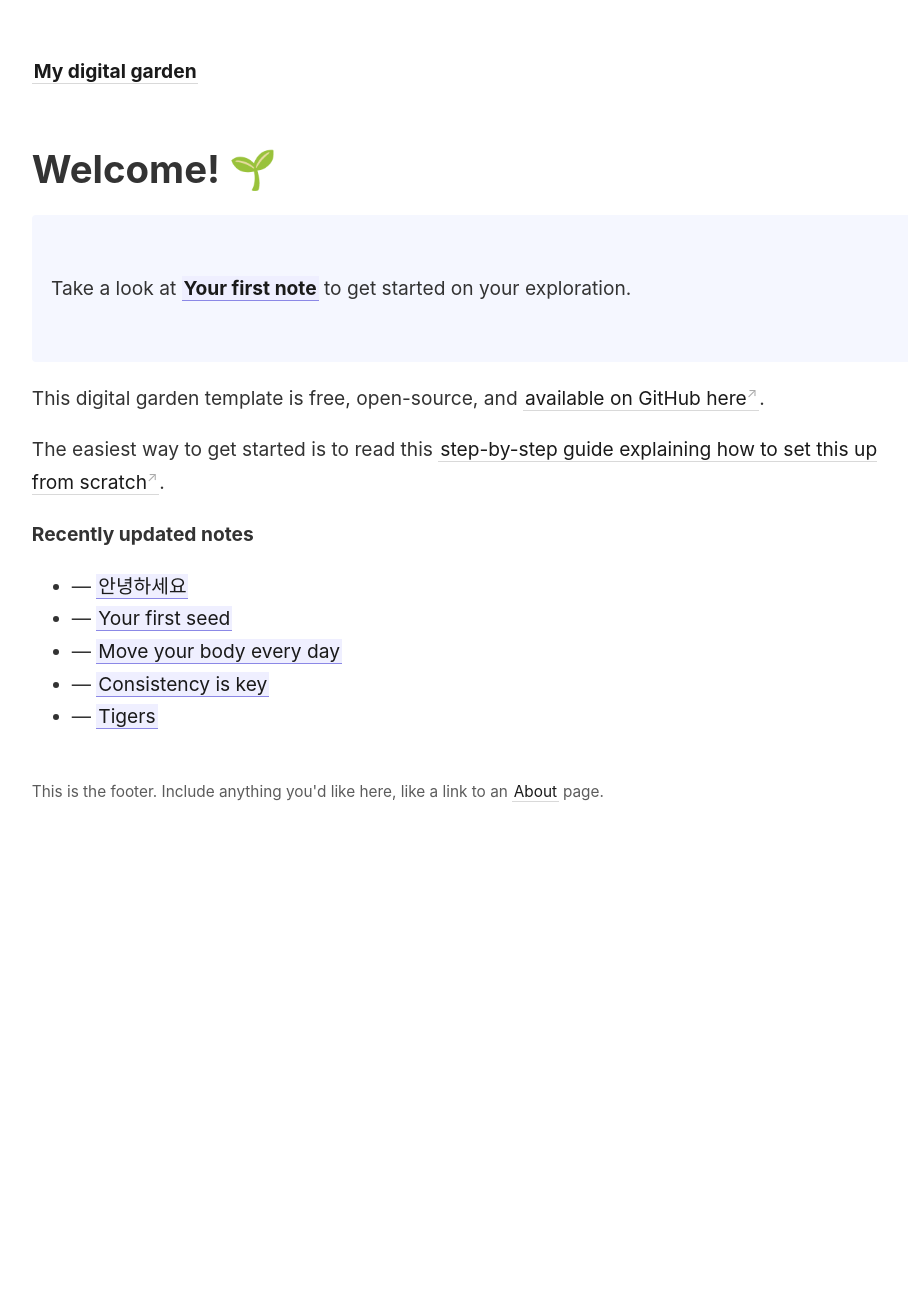
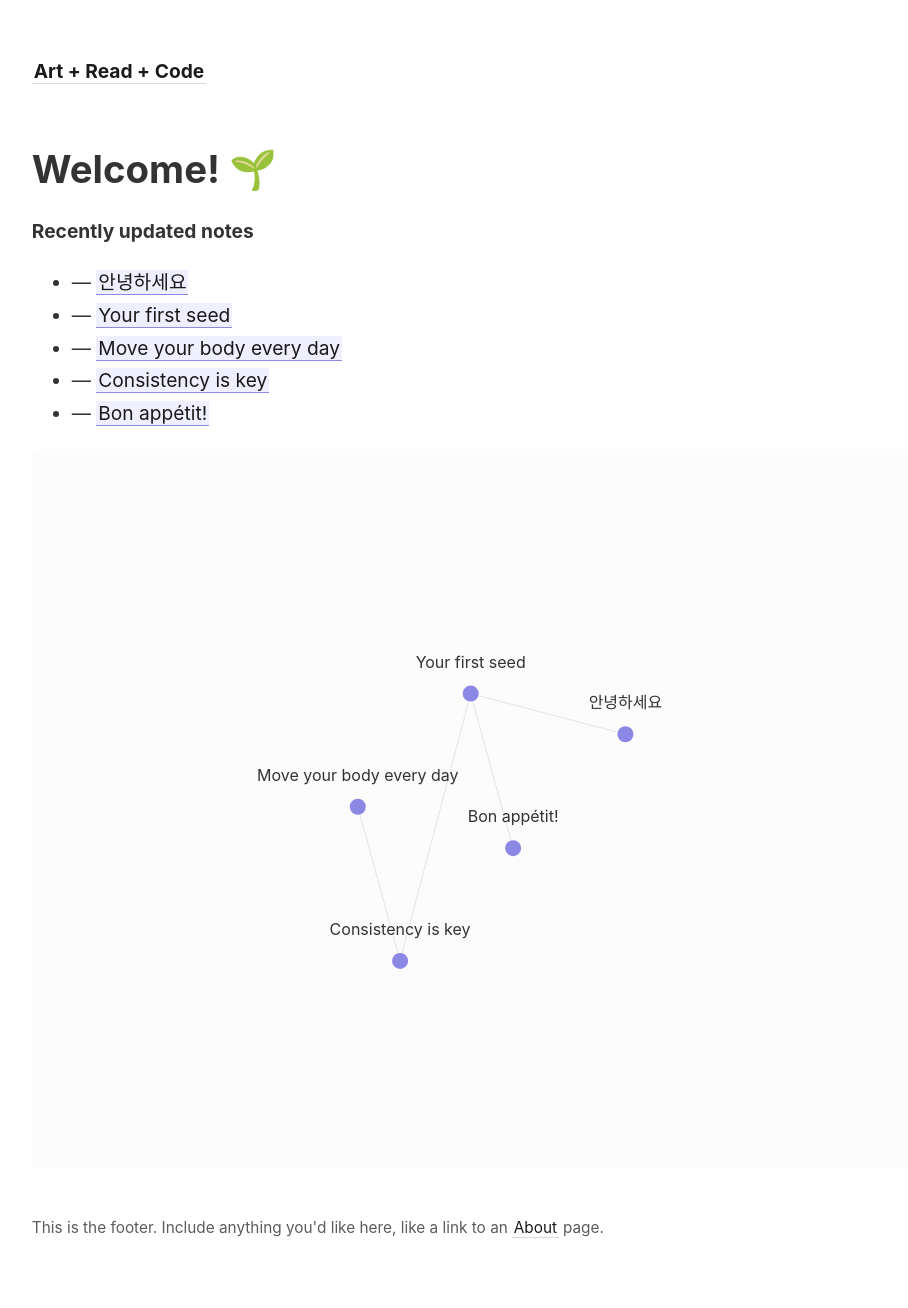
Before and after one commit to artreadcode/artreadcode.github.io, a Jekyll site: the page built from _pages/index.md, in a window 1280 px wide. Shown: the whole page, without its empty margins (45-953 px from the left). Built offline with Jekyll 4.4.1, drawn with Linux system fonts in a browser that asks for light colours; before the commit the page ends 900 px from its top, so only the background shows below that.

Commit message:
Basic Tweak

```diff
--- a/_config.yml
+++ b/_config.yml
@@ -1,6 +1,6 @@
-title:               My digital garden
+title:               Art + Read + Code
 include:             ['_pages']
-exclude:             ['_includes/notes_graph.json']
+exclude:             # ['_includes/notes_graph.json']
 # You may need to change the base URL depending on your deploy configuration.
 baseurl:             ''
 
--- a/_layouts/page.html
+++ b/_layouts/page.html
@@ -5,3 +5,5 @@ layout: default
 <content>
   {{ content }}
 </content>
+
+{% include notes_graph.html %}
--- a/_pages/index.md
+++ b/_pages/index.md
@@ -7,13 +7,9 @@ permalink: /
 
 # Welcome! 🌱
 
-<p style="padding: 3em 1em; background: #f5f7ff; border-radius: 4px;">
+<!--<p style="padding: 3em 1em; background: #f5f7ff; border-radius: 4px;">
   Take a look at <span style="font-weight: bold">[[Your first note]]</span> to get started on your exploration.
-</p>
-
-This digital garden template is free, open-source, and [available on GitHub here](https://github.com/maximevaillancourt/digital-garden-jekyll-template).
-
-The easiest way to get started is to read this [step-by-step guide explaining how to set this up from scratch](https://maximevaillancourt.com/blog/setting-up-your-own-digital-garden-with-jekyll).
+</p>-->
 
 <strong>Recently updated notes</strong>
 
```
Also changed, not shown: README.md (+0 -34 lines), _notes/animals/cats.md (deleted, +0 -21 lines), _notes/animals/tigers.md (deleted, +0 -5 lines).
